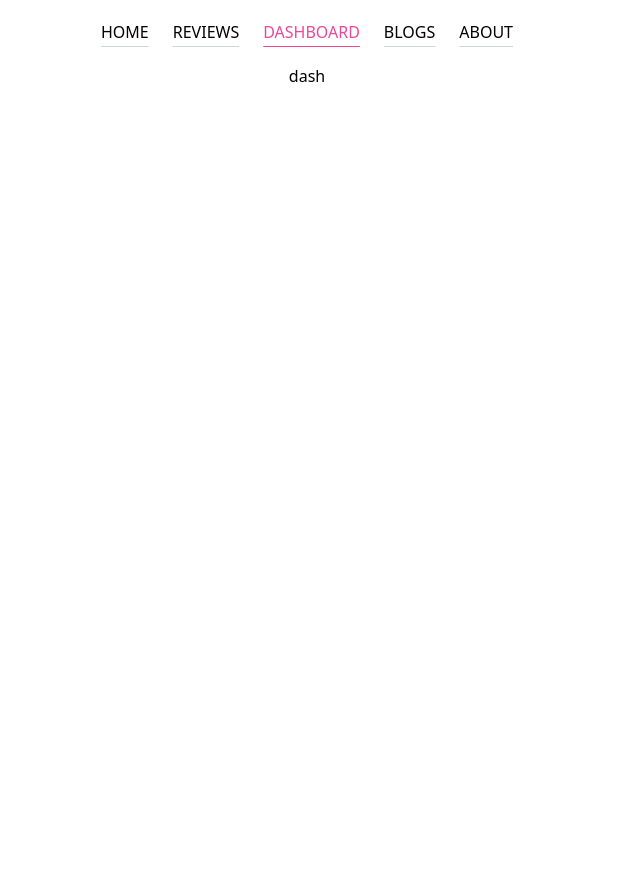
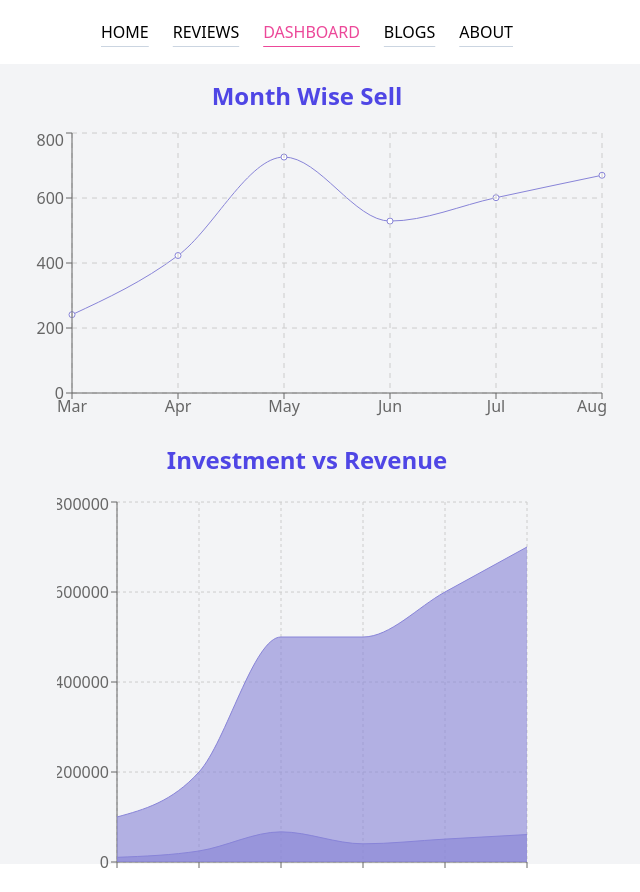
Before and after one commit to monirakibul/laptop-mela, a React (Create React App) app: page /dashboard in a window 1280 px wide. Shown: the whole page, without its empty margins (333-973 px from the left). Before the commit the page ends 800 px from the top, so only its background shows below. Built offline with nearby package versions, Linux system fonts and the light colour scheme.

Commit message:
Chart added

```diff
--- a/src/components/About/About.js
+++ b/src/components/About/About.js
@@ -2,7 +2,7 @@ import React from 'react';
 
 const About = () => {
     return (
-        <div>
+        <div className='h-screen bg-gray-100'>
             About
         </div>
     );
--- /dev/null
+++ b/src/components/AreaChart/AreaChart.js
@@ -0,0 +1,75 @@
+import React from "react";
+import {
+    AreaChart,
+    Area,
+    XAxis,
+    YAxis,
+    CartesianGrid,
+    Tooltip
+} from "recharts";
+
+const data = [
+    {
+        "month": "Mar",
+        "investment": 100000,
+        "sell": 241,
+        "revenue": 10401
+    },
+    {
+        "month": "Apr",
+        "investment": 200000,
+        "sell": 423,
+        "revenue": 24500
+    },
+    {
+        "month": "May",
+        "investment": 500000,
+        "sell": 726,
+        "revenue": 67010
+    },
+    {
+        "month": "Jun",
+        "investment": 500000,
+        "sell": 529,
+        "revenue": 40405
+    },
+    {
+        "month": "Jul",
+        "investment": 600000,
+        "sell": 601,
+        "revenue": 50900
+    },
+    {
+        "month": "Aug",
+        "investment": 700000,
+        "sell": 670,
+        "revenue": 61000
+    }
+];
+
+export default function MyAreaChart() {
+    return (
+        <div className='flex flex-col items-center '>
+            <h1 className='text-2xl py-4 font-semibold text-indigo-600'>Investment vs Revenue</h1>
+
+            <AreaChart
+                width={500}
+                height={400}
+                data={data}
+                margin={{
+                    top: 10,
+                    right: 30,
+                    left: 0,
+                    bottom: 0
+                }}
+            >
+                <CartesianGrid strokeDasharray="3 3" />
+                <XAxis dataKey="name" />
+                <YAxis />
+                <Tooltip />
+                <Area type="monotone" dataKey="investment" stroke="#8884d8" fill="#8884d8" />
+                <Area type="monotone" dataKey="revenue" stroke="#8884d8" fill="#8884d8" />
+            </AreaChart>
+        </div>
+    );
+}
--- a/src/components/Dashboard/Dashboard.js
+++ b/src/components/Dashboard/Dashboard.js
@@ -1,9 +1,12 @@
 import React from 'react';
+import MyAreaChart from '../AreaChart/AreaChart';
+import MyChart from '../MyLineChart/MyLineChart';
 
 const Dashboard = () => {
     return (
-        <div>
-            dash
+        <div className='h-screen bg-gray-100'>
+            <MyChart></MyChart>
+            <MyAreaChart></MyAreaChart>
         </div>
     );
 };
--- a/src/components/Home/Home.js
+++ b/src/components/Home/Home.js
@@ -2,7 +2,7 @@ import React from 'react';
 
 const Home = () => {
     return (
-        <div>
+        <div className='h-screen bg-gray-100'>
             home
         </div>
     );
--- /dev/null
+++ b/src/components/MyLineChart/MyLineChart.js
@@ -0,0 +1,60 @@
+import React from 'react';
+import { CartesianGrid, Line, LineChart, Tooltip, XAxis, YAxis } from 'recharts';
+
+const MyChart = () => {
+
+    const data = [
+        {
+            "month": "Mar",
+            "investment": 100000,
+            "sell": 241,
+            "revenue": 10401
+        },
+        {
+            "month": "Apr",
+            "investment": 200000,
+            "sell": 423,
+            "revenue": 24500
+        },
+        {
+            "month": "May",
+            "investment": 500000,
+            "sell": 726,
+            "revenue": 67010
+        },
+        {
+            "month": "Jun",
+            "investment": 500000,
+            "sell": 529,
+            "revenue": 40405
+        },
+        {
+            "month": "Jul",
+            "investment": 600000,
+            "sell": 601,
+            "revenue": 50900
+        },
+        {
+            "month": "Aug",
+            "investment": 700000,
+            "sell": 670,
+            "revenue": 61000
+        }
+    ];
+
+    return (
+        <div className='flex flex-col items-center '>
+            <h1 className='text-2xl py-4 font-semibold text-indigo-600'>Month Wise Sell</h1>
+            <LineChart width={600} height={300} data={data}>
+                <Line type="monotone" dataKey="sell" stroke="#8884d8" />
+                <CartesianGrid stroke="#ccc" strokeDasharray="5 5" />
+                <XAxis dataKey="month" />
+                <YAxis />
+                <Tooltip />
+            </LineChart>
+        </div>
+
+    );
+};
+
+export default MyChart;
--- a/src/components/NotFound/NotFound.js
+++ b/src/components/NotFound/NotFound.js
@@ -2,7 +2,7 @@ import React from 'react';
 
 const NotFound = () => {
     return (
-        <div className='flex  items-center justify-center h-screen flex-col'>
+        <div className='flex  items-center justify-center h-screen flex-col bg-gray-100'>
             <h1 class="font-bold text-blue-600 text-9xl">404</h1>
             <h6 class="mb-2 text-2xl font-bold text-center text-gray-800 md:text-3xl">
                 <span class="text-red-500">Oops!</span> Page not found
--- a/src/components/Reviews/Reviews.js
+++ b/src/components/Reviews/Reviews.js
@@ -2,7 +2,7 @@ import React from 'react';
 
 const Reviews = () => {
     return (
-        <div>
+        <div className='h-screen bg-gray-100'>
             reviews
         </div>
     );
```
